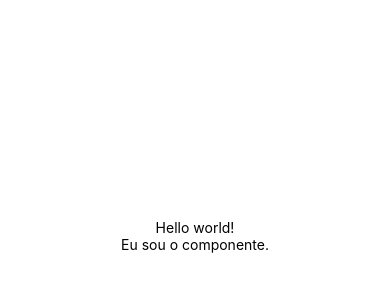
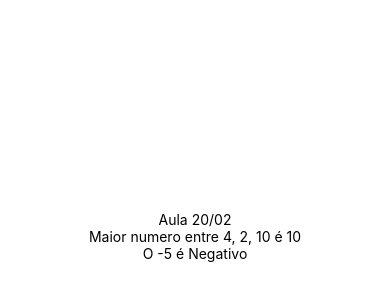
Before and after one commit to DiegoCostaCode/react-native-app, a React Native app: screen / in a window 390 px wide. Shown: the part 186-486 px from the top of the page. Built offline with nearby package versions, Linux system fonts and the light colour scheme.

Commit message:
[feat]-Trabalhando com components, props, e funcoes.

```diff
--- a/App.js
+++ b/App.js
@@ -1,12 +1,18 @@
 import { StatusBar } from 'expo-status-bar';
 import { StyleSheet, Text, View } from 'react-native';
-import PrimeiroComponente from './components/componente-teste';
+import BiggestNumber from './components/biggest-number';
+
+import NegativeNumber from './components/negative-number';
 
 export default function App() {
   return (
     <View style={styles.container}>
-      <Text>Hello world!</Text>
-      <PrimeiroComponente />
+      <Text>Aula 20/02</Text>
+
+      <BiggestNumber numero1={4} numero2={2} numero3={10} />
+
+      <NegativeNumber numero={-5} />
+
       <StatusBar style="auto" />
     </View>
   );
--- /dev/null
+++ b/components/biggest-number.js
@@ -0,0 +1,12 @@
+
+import { Text } from 'react-native';
+import React from 'react'
+
+export default function BiggestNumber({ numero1, numero2, numero3 }) {
+
+  console.log(numero1, numero2, numero3)
+
+  return (
+    <Text>Maior numero entre {numero1}, {numero2}, {numero3} é {Math.max(numero1, numero2, numero3)}</Text>
+  );
+}
--- a/components/componente-teste.js
+++ /dev/null
@@ -1,8 +0,0 @@
-
-import { Text } from 'react-native';
-
-export default function PrimeiroComponente() {
-  return (
-    <Text>Eu sou o componente.</Text>
-  );
-}
--- /dev/null
+++ b/components/negative-number.js
@@ -0,0 +1,26 @@
+import React from 'react';
+import { Text } from 'react-native';
+
+export default function NegativeNumber({ numero }) {
+
+    function number(numero) {
+        if (numero < 0) {
+            console.log('Negativo')
+            return 'Negativo'
+        }
+        if (numero === 0) {
+
+            console.log('Zero')
+            return 'Zero'
+        }
+        if (numero > 0) {
+
+            console.log('Positivo')
+            return 'Positivo'
+        }
+    }
+
+    return (
+        <Text>O {numero} é {number(numero)}</Text>
+    );
+}
--- a/package.json
+++ b/package.json
@@ -10,8 +10,8 @@
     "web": "expo start --web"
   },
   "dependencies": {
-    "expo": "~52.0.35",
     "expo-status-bar": "~2.0.1",
+    "expo-updates": "^0.26.19",
     "react": "18.3.1",
     "react-native": "0.76.7"
   },
```
Also changed, not shown: 1 other file (tests, documents, lock files or other folders).
